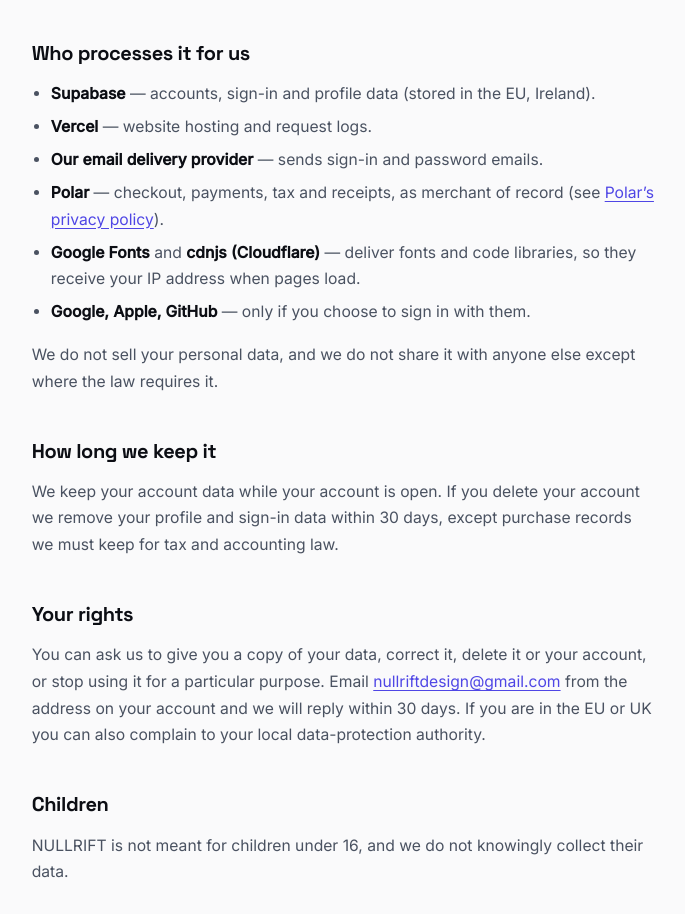
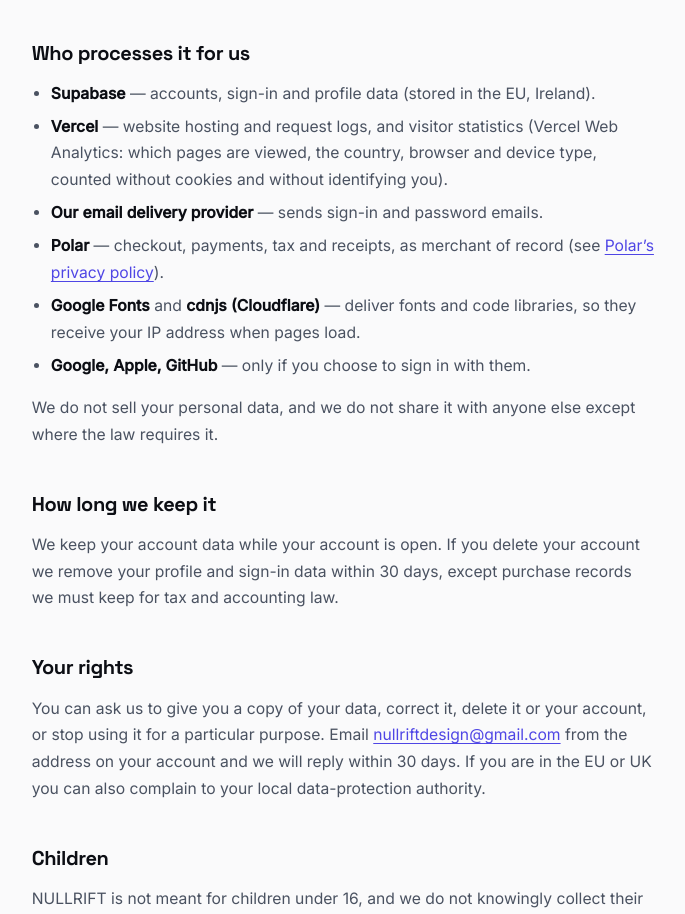
Before and after one commit to blertkadolli-a11y/Nullrift-v.1, a plain HTML site: page public/privacy.html in a window 1280 px wide. Shown: the part 1388-2302 px from the top of the page, without its empty margins (291-976 px from the left). Drawn offline with Linux system fonts and the light colour scheme.

Commit message:
Add Vercel Web Analytics (cookieless page views) and say so in the privacy policy
Co-Authored-By: Claude Opus 5.5 <noreply@anthropic.com>

```diff
--- a/public/privacy.html
+++ b/public/privacy.html
@@ -42,6 +42,9 @@
 <link rel="stylesheet" href="css/legal.css?v=2">
 
 <script src="js/chrome.js?v=7" defer></script>
+<!-- Vercel Web Analytics: page views only, no cookies, no personal data. -->
+<script>window.va = window.va || function () { (window.vaq = window.vaq || []).push(arguments); };</script>
+<script defer src="/_vercel/insights/script.js"></script>
 </head>
 
 <body class="authpage legalpage">
@@ -121,7 +124,9 @@
   <h2>Who processes it for us</h2>
   <ul>
     <li><strong>Supabase</strong> &mdash; accounts, sign-in and profile data (stored in the EU, Ireland).</li>
-    <li><strong>Vercel</strong> &mdash; website hosting and request logs.</li>
+    <li><strong>Vercel</strong> &mdash; website hosting and request logs, and visitor statistics
+      (Vercel Web Analytics: which pages are viewed, the country, browser and device type, counted
+      without cookies and without identifying you).</li>
     <li><strong>Our email delivery provider</strong> &mdash; sends sign-in and password emails.</li>
     <li><strong>Polar</strong> &mdash; checkout, payments, tax and receipts, as merchant of record
       (see <a href="https://polar.sh/legal/privacy-policy" rel="noopener">Polar&rsquo;s privacy policy</a>).</li>
```
Also changed, not shown: public/404.html (+3 -0 lines), public/auth.html (+3 -0 lines), public/gallery.html (+3 -0 lines), public/index.html (+3 -0 lines), public/pricing.html (+3 -0 lines), public/templates.html (+3 -0 lines), public/terms.html (+3 -0 lines).
